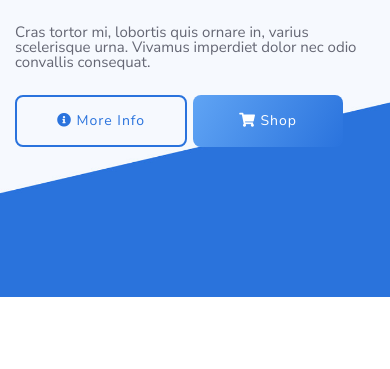
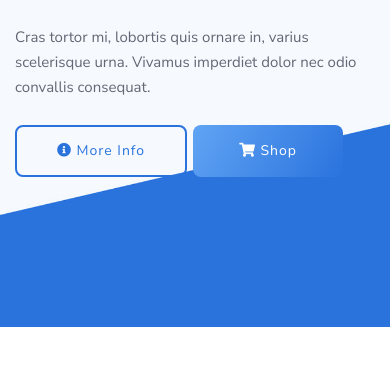
Before and after one commit to wendy02062001/FE70_CyberPhone, a plain HTML site: page index.html in a window 390 px wide. Shown: the part 244-613 px from the top of the page. Drawn offline with nearby package versions, Linux system fonts and the light colour scheme.

Commit message:
Update responsive 3

```diff
--- a/sass/layouts/_banner.scss
+++ b/sass/layouts/_banner.scss
@@ -28,6 +28,7 @@
 
       p.banner__txt {
         font-size: 1.25rem;
+        line-height: 25px;
         font-weight: 400;
         color: #656774;
         margin-bottom: 25px;
@@ -53,11 +54,11 @@
     }
 
     @include Responsive(lg) {
-        max-width: 800px;
+      max-width: 860px;
     }
   }
 
   @include Responsive(lg) {
     padding: 150px 0;
+  }
 }
-}
```
Also changed, not shown: css/style.css, 1 other file.
